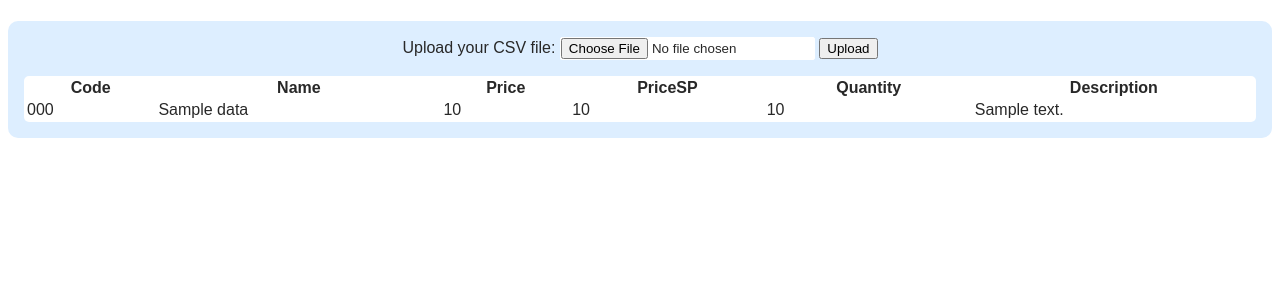
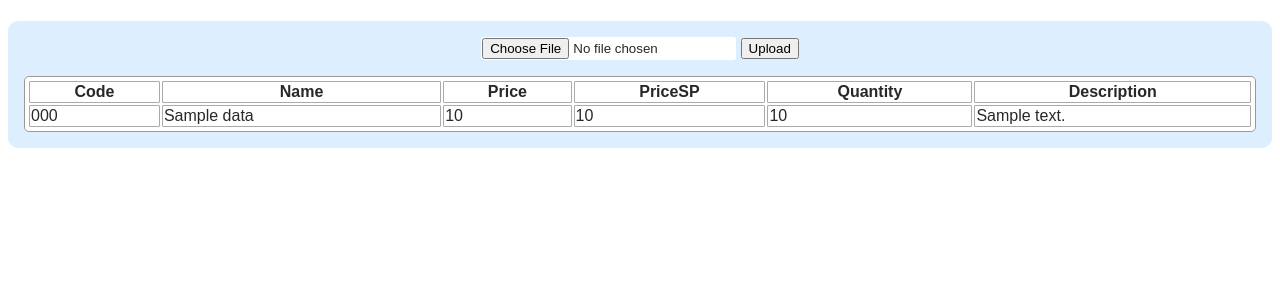
Before and after one commit to ievann/test-task, a Django app: page / in a window 1280 px wide. Shown: the part 45-345 px from the top of the page. Run offline with Django 3.2, Linux system fonts and the light colour scheme; tables that the repository leaves empty hold one stand-in row (values such as "Sample post").

Commit message:
Minor fixes

```diff
--- a/static/style.css
+++ b/static/style.css
@@ -1,7 +1,3 @@
-h1 {
-	text-align: center;
-}
-
 html {
 	padding-bottom: 400px;
 	color: #282828;
@@ -16,6 +12,10 @@ main {
 	font-family: sans-serif;
 }
 
+h1 {
+	text-align: center;
+}
+
 form {
 	text-align: center;
 }
@@ -27,9 +27,26 @@ input {
 	border-radius: 2px;
 }
 
+/*
+input[type=file]::file-selector-button, button {
+	background-color: #eef;
+	border-radius: 2px;
+}
+input[type=file]::file-selector-button:hover, button:hover {
+	filter: invert(0.05);
+}
+*/
+
 table {
 	width: 100%;
 	/* table-layout: fixed; */
 	border-radius: 5px;
+	border: 1px solid #999;
 	background: white;
+	padding: 2px;
 }
+
+td, th {
+	border: 1px solid #aaa;
+	border-radius: 1px;
+}
--- a/templates/index.html
+++ b/templates/index.html
@@ -2,7 +2,7 @@
 {% block content %}
 <form action="csv_upload" method="POST" enctype="multipart/form-data">
     {% csrf_token %}
-    <label for="file1"> Upload your CSV file: </label>
+    <!--label for="file1"> Upload your CSV file: </label-->
     <input type="file" id="file1" name="csv">
     <button type="submit">Upload</button>
 </form>
```
Also changed, not shown: db.sqlite3.
